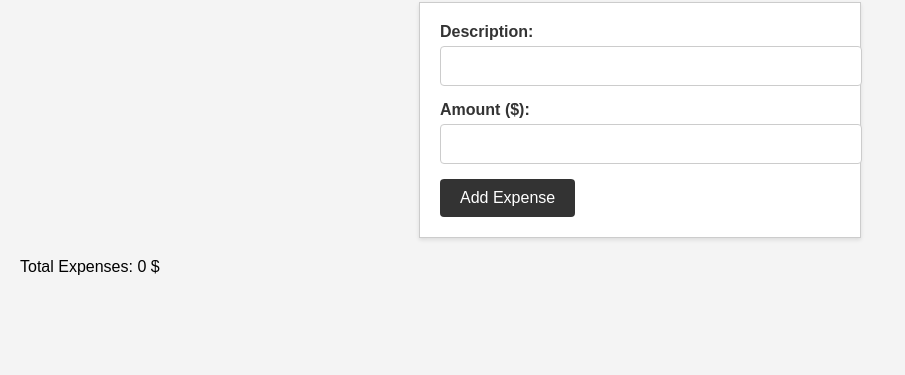
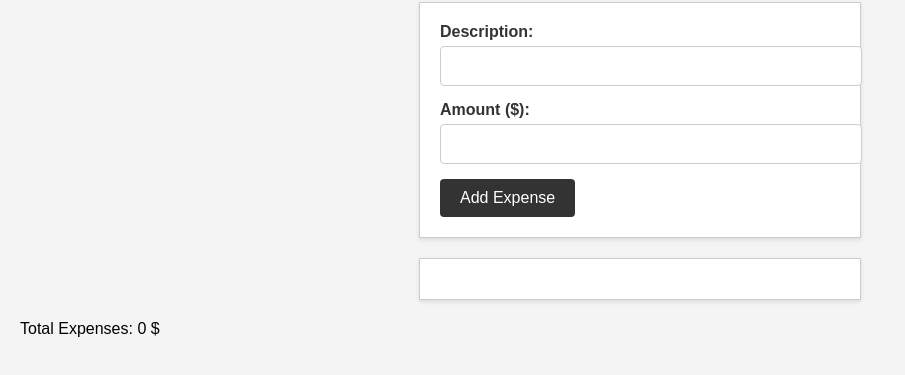
Before and after one commit to Kenneth732/ExpenseTracker, a plain HTML site: page index.html in a window 1280 px wide. Shown: the part 75-450 px from the top of the page, without its empty margins (0-905 px from the left). Drawn offline with Linux system fonts and the light colour scheme.

Commit message:
epe p...sty

```diff
--- a/static/css/style.css
+++ b/static/css/style.css
@@ -55,3 +55,17 @@ button[type="submit"] {
 button[type="submit"]:hover {
     background-color: #555;
 }
+
+#expenseList {
+    background-color: #fff;
+    border: 1px solid #ccc;
+    padding: 20px;
+    margin: 20px auto;
+    max-width: 400px;
+    box-shadow: 0 2px 4px rgba(0, 0, 0, 0.1);
+}
+
+#expenseList p {
+    margin-bottom: 10px;
+    font-size: 18px;
+}
```
